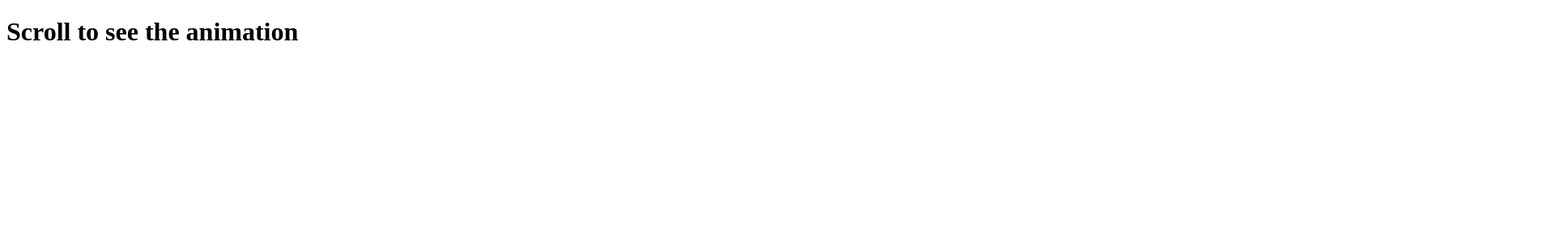
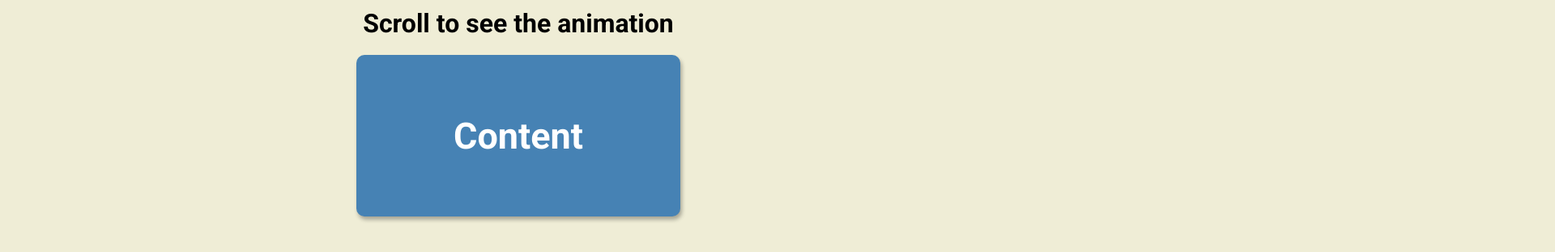
Before and after one commit to chrismjohnston/My-50-Projects, a plain HTML site: page Scroll Animation/index.html in a window 1280 px wide. Shown: the top 312 px of the page at 81% size, 1920 px wide, since content can reach past the window. Drawn offline with Linux system fonts and the light colour scheme.

Commit message:
´Scroll Animation project scaffolding in html and css

```diff
--- a/Scroll Animation/index.html
+++ b/Scroll Animation/index.html
@@ -3,10 +3,28 @@
   <head>
     <meta charset="UTF-8" />
     <meta name="viewport" content="width=device-width, initial-scale=1.0" />
+    <link rel="stylesheet" href="style.css" />
     <title>Scroll Animation</title>
   </head>
   <body>
     <h1>Scroll to see the animation</h1>
+    <div class="box show"><h2>Content</h2></div>
+    <div class="box"><h2>Content</h2></div>
+    <div class="box"><h2>Content</h2></div>
+    <div class="box"><h2>Content</h2></div>
+    <div class="box"><h2>Content</h2></div>
+    <div class="box"><h2>Content</h2></div>
+    <div class="box"><h2>Content</h2></div>
+    <div class="box"><h2>Content</h2></div>
+    <div class="box"><h2>Content</h2></div>
+    <div class="box"><h2>Content</h2></div>
+    <div class="box"><h2>Content</h2></div>
+    <div class="box"><h2>Content</h2></div>
+    <div class="box"><h2>Content</h2></div>
+    <div class="box"><h2>Content</h2></div>
+    <div class="box"><h2>Content</h2></div>
+    <div class="box"><h2>Content</h2></div>
+
     <script src="script.js"></script>
   </body>
 </html>
--- a/Scroll Animation/style.css
+++ b/Scroll Animation/style.css
@@ -0,0 +1,46 @@
+@import url('https://fonts.googleapis.com/css?family=Roboto:wght@400;700&display=swap');
+
+* {
+  box-sizing: border-box;
+}
+
+body {
+  background-color: #efedd6;
+  font-family: 'Roboto', sans-serif;
+  display: flex;
+  flex-direction: column;
+  align-items: center;
+  justify-content: center;
+  margin: 0;
+}
+
+h1 {
+  margin: 10px;
+}
+
+.box {
+  background-color: steelblue;
+  color: #fff;
+  display: flex;
+  align-items: center;
+  justify-content: center;
+  width: 400px;
+  height: 200px;
+  margin: 10px;
+  border-radius: 10px;
+  box-shadow: 2px 4px 5px rgba(0, 0, 0, 0.3);
+  transform: translateX(400%);
+  transition: transform 0.4s ease;
+}
+
+.box:nth-of-type(even) {
+  transform: translateX(-400%);
+}
+
+.box.show {
+  transform: translateX(0);
+}
+
+.box h2 {
+  font-size: 45px;
+}
```
